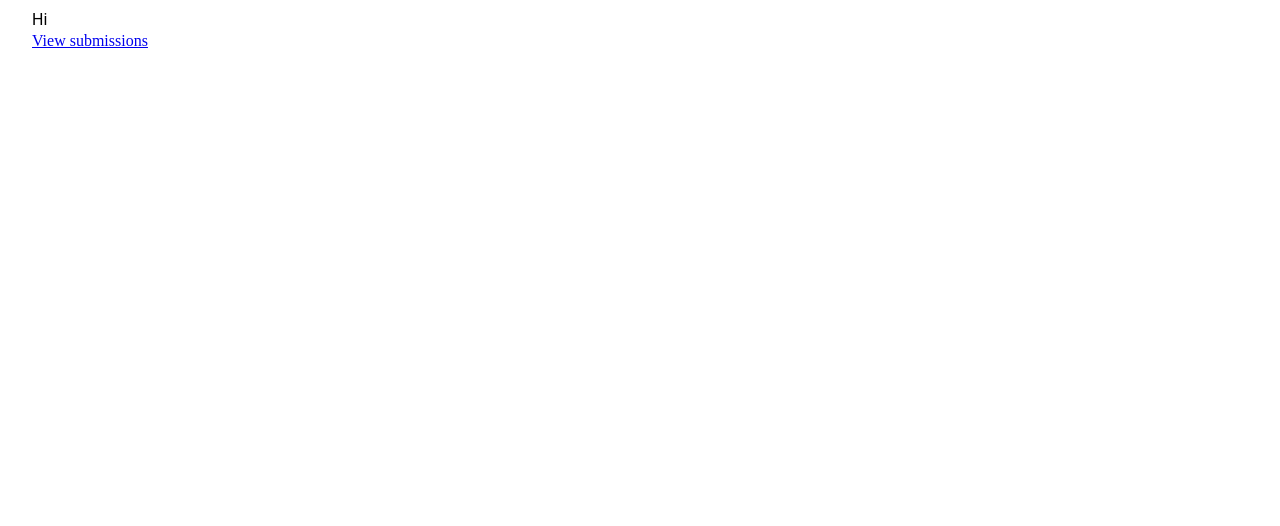
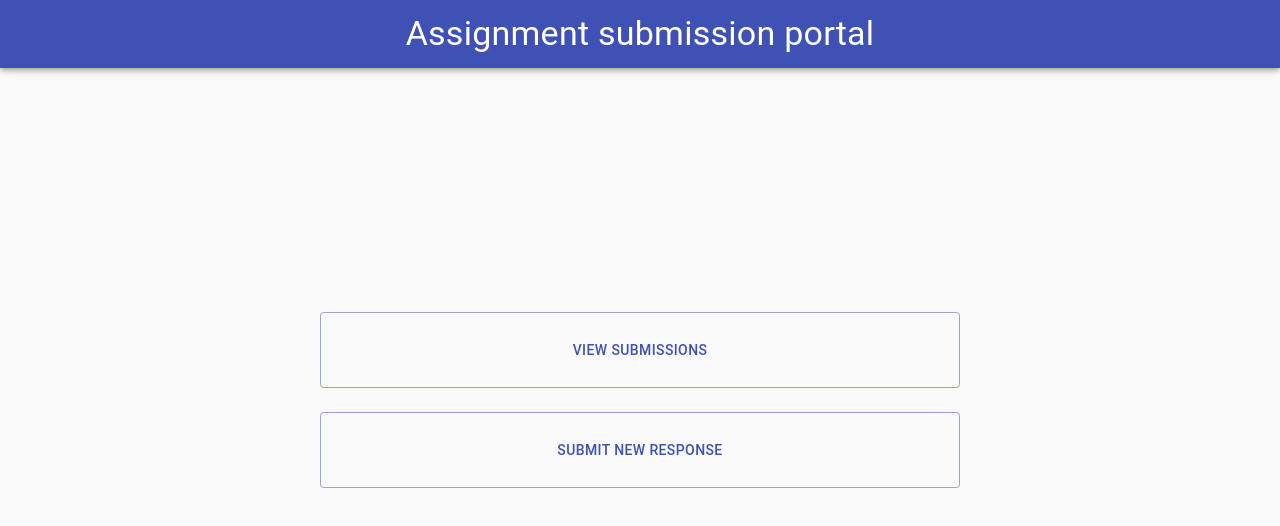
Before and after one commit to balayokesh/AssignmentSubmissionForm, a React (Create React App) app in the folder client/: page / in a window 1280 px wide. Shown: the top 526 px of the page. Built offline with nearby package versions, Linux system fonts and the light colour scheme; a web font is replaced by a local one.

Commit message:
removed router and implemented home page

```diff
--- a/client/src/App.js
+++ b/client/src/App.js
@@ -1,15 +1,42 @@
 // Import modules
 import React from 'react';
-import { Link } from 'react-router-dom';
 
 // Import MUI packages
-import { Container, Typography } from '@material-ui/core';
+import { CssBaseline, AppBar, Container, Typography, Button, makeStyles } from '@material-ui/core';
+
+const useStyles = makeStyles ((theme) => ({
+	header: {
+		padding: '1%',
+	},
+	main: {
+
+		display: 'flex',
+		flexDirection: 'column',
+		height: '100vh',
+		justifyContent: 'center',
+		alignItems: 'center',
+		textAlign: 'center',
+	},
+	button: {
+		margin: '1%',
+		minWidth: '50vw',
+		padding: '2%',
+	}
+}));
 
 export default function App() {
+	const classes = useStyles ();
 	return (
-		<Container>
-			<Typography>Hi</Typography>
-			<Link to='dashboard'>View submissions</Link>
-		</Container>
+		<>
+			<CssBaseline />
+			<AppBar className={classes.header}>
+				<Typography variant='h4' align='center'>Assignment submission portal</Typography>
+			</AppBar>
+
+			<Container className={classes.main}>
+				<Button variant='outlined' color='primary' className={classes.button}>View submissions</Button>
+				<Button variant='outlined' color='primary' className={classes.button}>Submit new response</Button>
+			</Container>
+		</>
 	);
 }
--- a/client/src/Dashboard.jsx
+++ /dev/null
@@ -1,13 +0,0 @@
-import { Link } from 'react-router-dom';
-
-// Import MUI components
-import { Container, Typography } from '@material-ui/core';
-
-export default function Dashboard () {
-    return (
-        <Container>
-            <Typography>This is dashboard page</Typography>
-            <Link to='/'>Home</Link>
-        </Container>
-    )
-}
--- a/client/src/index.js
+++ b/client/src/index.js
@@ -1,24 +1,13 @@
 // Import packages
 import React from 'react';
 import ReactDOM from 'react-dom';
-import { Route, BrowserRouter } from 'react-router-dom';
 
 // Import files
 import App from './App';
-import Dashboard from './Dashboard';
-
-const Routing = () => {
-  return (
-    <BrowserRouter basename={process.env.PUBLIC_URL}>
-      <Route path='/' exact component={App} />
-      <Route path='/dashboard' exact component={Dashboard} />
-    </BrowserRouter>
-  )
-}
 
 ReactDOM.render(
   <React.StrictMode>
-    <Routing />
+    <App />
   </React.StrictMode>,
   document.getElementById('root')
 );
--- a/package.json
+++ b/package.json
@@ -19,7 +19,6 @@
   "homepage": "https://github.com/balayokesh/AssignmentSubmissionForm#readme",
   "dependencies": {
     "@material-ui/core": "^4.12.3",
-    "@material-ui/icons": "^4.11.2",
-    "react-router-dom": "^5.3.0"
+    "@material-ui/icons": "^4.11.2"
   }
 }
```
